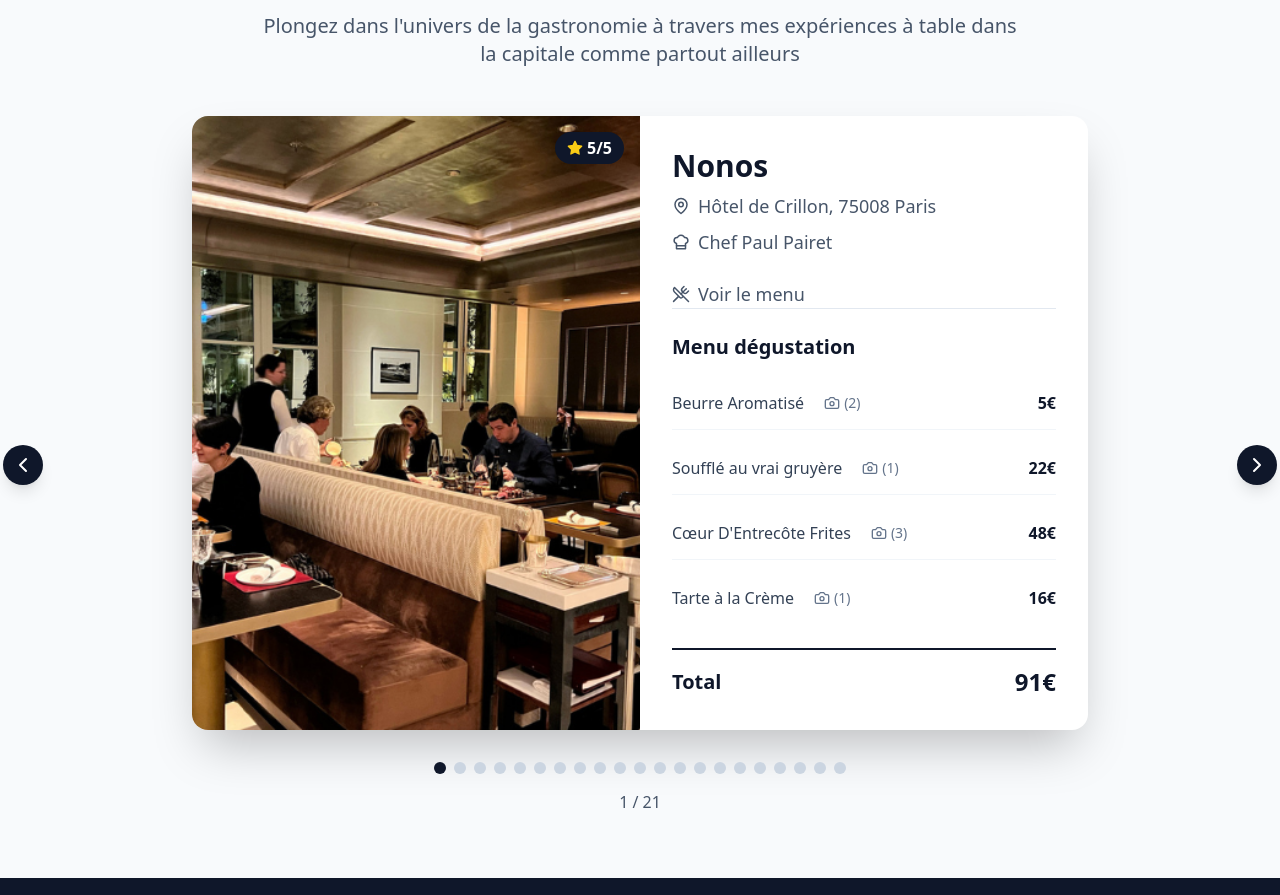
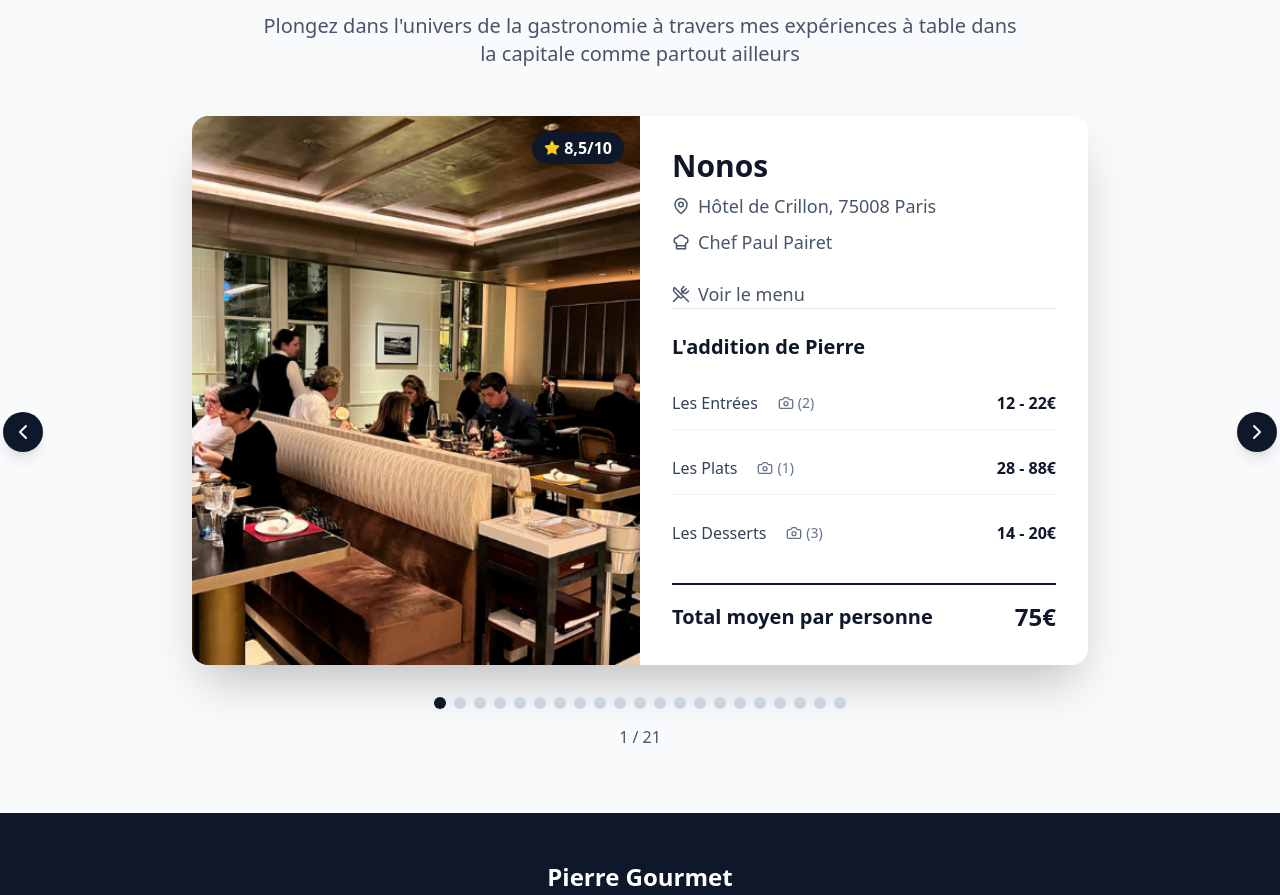
Before and after one commit to adminnono/pierre-gourmet, a React (Vite) app: page / in a window 1280 px wide. Shown: the part 680-1575 px from the top of the page. Built offline with nearby package versions, Linux system fonts and the light colour scheme.

Commit message:
Ajout total

```diff
--- a/src/components/RestaurantCard.tsx
+++ b/src/components/RestaurantCard.tsx
@@ -18,6 +18,7 @@ interface Restaurant {
   image: string;
   dishes: Dish[];
   menuUrl?: string;
+  totalPerPerson?: string;
 }
 
 interface RestaurantCardProps {
@@ -34,8 +35,6 @@ const RestaurantCard: React.FC<RestaurantCardProps> = ({ restaurant }) => {
     dishIndex: 0,
     imageIndex: 0,
   });
-
-  const total = restaurant.dishes.reduce((sum, dish) => sum + dish.price, 0);
 
   const openModal = (dishIndex: number, imageIndex: number = 0) => {
     setModalState({
@@ -89,7 +88,7 @@ const RestaurantCard: React.FC<RestaurantCardProps> = ({ restaurant }) => {
             />
             <div className="absolute top-4 right-4 bg-slate-900 text-white px-3 py-1 rounded-full flex items-center space-x-1">
               <Star size={16} className="fill-yellow-400 text-yellow-400" />
-              <span className="font-semibold">{restaurant.rating}/5</span>
+              <span className="font-semibold">{restaurant.rating}/10</span>
             </div>
           </div>
 
@@ -128,7 +127,7 @@ const RestaurantCard: React.FC<RestaurantCardProps> = ({ restaurant }) => {
             {/* Menu Section */}
             <div className="border-t border-slate-200 pt-6">
               <h4 className="text-xl font-semibold text-slate-900 mb-4">
-                Menu dégustation
+                L'addition de Pierre
               </h4>
               <div className="space-y-3">
                 {restaurant.dishes.map((dish, index) => (
@@ -160,10 +159,10 @@ const RestaurantCard: React.FC<RestaurantCardProps> = ({ restaurant }) => {
               <div className="mt-6 pt-4 border-t-2 border-slate-900">
                 <div className="flex justify-between items-center">
                   <span className="text-xl font-bold text-slate-900">
-                    Total
+                    Total moyen par personne
                   </span>
                   <span className="text-2xl font-bold text-slate-900">
-                    {total}€
+                    {restaurant.totalPerPerson || "—"}
                   </span>
                 </div>
               </div>
--- a/src/components/RestaurantCarousel.tsx
+++ b/src/components/RestaurantCarousel.tsx
@@ -4,7 +4,7 @@ import RestaurantCard from "./RestaurantCard";
 
 interface Dish {
   name: string;
-  price: number;
+  price: string;
   images: string[];
 }
 
@@ -13,10 +13,11 @@ interface Restaurant {
   name: string;
   location: string;
   chef: string;
-  rating: number;
+  rating: string;
   image: string;
   dishes: Dish[];
   menuUrl?: string;
+  totalPerPerson?: string;
 }
 
 const restaurantsData: Restaurant[] = [
@@ -25,30 +26,27 @@ const restaurantsData: Restaurant[] = [
     name: "Nonos",
     location: "Hôtel de Crillon, 75008 Paris",
     chef: "Paul Pairet",
-    rating: 5,
+    rating: "8,5",
     image: "./images/nonos.png",
+    totalPerPerson: "75€",
+
     menuUrl:
       "https://www.rosewoodhotels.com/fr/hotel-de-crillon/dining/nonos-comestibles-paul-pairet",
     dishes: [
       {
-        name: "Beurre Aromatisé",
-        price: 5,
+        name: "Les Entrées",
+        price: "12 - 22",
         images: ["", ""],
       },
       {
-        name: "Soufflé au vrai gruyère",
-        price: 22,
+        name: "Les Plats",
+        price: "28 - 88",
         images: [""],
       },
       {
-        name: "Cœur D'Entrecôte Frites",
-        price: 48,
+        name: "Les Desserts",
+        price: "14 - 20",
         images: ["", "", ""],
-      },
-      {
-        name: "Tarte à la Crème",
-        price: 16,
-        images: [""],
       },
     ],
   },
@@ -57,29 +55,25 @@ const restaurantsData: Restaurant[] = [
     name: "Le Coquillage",
     location: "Le Buot, 35350 Saint-Méloir-des-Ondes",
     chef: "Hugo Roellinger",
-    rating: 5,
+    rating: "8,5",
     image: "./images/coquillage.png",
+    totalPerPerson: "145 €",
     menuUrl: "https://www.maisons-de-bricourt.com/fr/page/le-coquillage",
     dishes: [
       {
-        name: "Légumes du potager en mille-feuille",
-        price: 85,
+        name: "Les Entrées",
+        price: "12 - 22",
         images: ["", ""],
       },
       {
-        name: "Betterave aux graines de pavot",
-        price: 65,
+        name: "Les Plats",
+        price: "28 - 88",
         images: [""],
       },
       {
-        name: "Oeuf à la coque truffé",
-        price: 90,
-        images: ["", ""],
-      },
-      {
-        name: "Tarte aux figues et miel de châtaignier",
-        price: 38,
-        images: [""],
+        name: "Les Desserts",
+        price: "14 - 20",
+        images: ["", "", ""],
       },
     ],
   },
@@ -88,29 +82,25 @@ const restaurantsData: Restaurant[] = [
     name: "Le Pincemin",
     location: "10 Bd du Roi, 78000 Versailles",
     chef: "Xavier Pincemin",
-    rating: 5,
+    rating: "8,5",
     image: "./images/pincemin.jpg",
+    totalPerPerson: "145 €",
     menuUrl: "https://xavier-pincemin.com/",
     dishes: [
       {
-        name: "Légumes du potager en mille-feuille",
-        price: 85,
+        name: "Les Entrées",
+        price: "12 - 22",
         images: ["", ""],
       },
       {
-        name: "Betterave aux graines de pavot",
-        price: 65,
+        name: "Les Plats",
+        price: "28 - 88",
         images: [""],
       },
       {
-        name: "Oeuf à la coque truffé",
-        price: 90,
-        images: ["", ""],
-      },
-      {
-        name: "Tarte aux figues et miel de châtaignier",
-        price: 38,
-        images: [""],
+        name: "Les Desserts",
+        price: "14 - 20",
+        images: ["", "", ""],
       },
     ],
   },
@@ -119,30 +109,26 @@ const restaurantsData: Restaurant[] = [
     name: "Bonhomie",
     location: "22 Rue d'Enghien, 75010 Paris",
     chef: "Quentin Mauro",
-    rating: 5,
+    rating: "8,5",
     image: "./images/bonhomie.png",
+    totalPerPerson: "60,00 €",
     menuUrl:
       "https://static1.squarespace.com/static/67226d9329a3160418259d88/t/687a9fbbfbac2f49ce242403/1752866747212/Bonhomie+Menu+semaine+30.pdf",
     dishes: [
       {
-        name: "Soupe d'artichaut à la truffe noire",
-        price: 75,
+        name: "Les Entrées",
+        price: "12 - 22",
         images: ["", ""],
       },
       {
-        name: "Saint-Jacques en nage glacée",
-        price: 85,
+        name: "Les Plats",
+        price: "28 - 88",
         images: [""],
       },
       {
-        name: "Canard Apicius aux épices",
-        price: 95,
+        name: "Les Desserts",
+        price: "14 - 20",
         images: ["", "", ""],
-      },
-      {
-        name: "Mille-feuille à la vanille",
-        price: 42,
-        images: [""],
       },
     ],
   },
@@ -151,30 +137,26 @@ const restaurantsData: Restaurant[] = [
     name: "Ischia",
     location: "14 Rue Cauchy, 75015 Paris",
     chef: "Denny Imbroisi",
-    rating: 5,
+    rating: "8,5",
     image: "./images/ischia.png",
+    totalPerPerson: "145 €",
     menuUrl:
       "https://restaurant-ischia.com/wp-content/uploads/2025/07/A3-PRINT-20250723-Menu_Ischia-exterieur.pdf",
     dishes: [
       {
-        name: "Soupe d'artichaut à la truffe noire",
-        price: 75,
+        name: "Les Entrées",
+        price: "12 - 22",
         images: ["", ""],
       },
       {
-        name: "Saint-Jacques en nage glacée",
-        price: 85,
+        name: "Les Plats",
+        price: "28 - 88",
         images: [""],
       },
       {
-        name: "Canard Apicius aux épices",
-        price: 95,
+        name: "Les Desserts",
+        price: "14 - 20",
         images: ["", "", ""],
-      },
-      {
-        name: "Mille-feuille à la vanille",
-        price: 42,
-        images: [""],
       },
     ],
   },
@@ -183,30 +165,26 @@ const restaurantsData: Restaurant[] = [
     name: "Vive",
     location: "62 Av. des Ternes, 75017 Paris",
     chef: "Stéphanie Le Quellec",
-    rating: 5,
+    rating: "8,5",
     image: "./images/vive.png",
+    totalPerPerson: "145 €",
     menuUrl:
       "https://www.vive-restaurant.com/wp-content/uploads/2025/07/NOUVELLE-CARTE-DEFINITIVE.pdf",
     dishes: [
       {
-        name: "Soupe d'artichaut à la truffe noire",
-        price: 75,
+        name: "Les Entrées",
+        price: "12 - 22",
         images: ["", ""],
       },
       {
-        name: "Saint-Jacques en nage glacée",
-        price: 85,
+        name: "Les Plats",
+        price: "28 - 88",
         images: [""],
       },
       {
-        name: "Canard Apicius aux épices",
-        price: 95,
+        name: "Les Desserts",
+        price: "14 - 20",
         images: ["", "", ""],
-      },
-      {
-        name: "Mille-feuille à la vanille",
-        price: 42,
-        images: [""],
       },
     ],
   },
@@ -215,29 +193,25 @@ const restaurantsData: Restaurant[] = [
     name: "Ora Farmhouse",
     location: "Parc des Buttes-Chaumont, 75019 Paris",
     chef: "Saayaan",
-    rating: 4,
+    rating: "8,5",
     image: "./images/ora.png",
+    totalPerPerson: "145 €",
     menuUrl: "https://orafarmhouse.com/menus/",
     dishes: [
       {
-        name: "Macaroni aux truffes et foie gras",
-        price: 98,
+        name: "Les Entrées",
+        price: "12 - 22",
         images: ["", ""],
       },
       {
-        name: "Bar de ligne en croûte d'herbes",
-        price: 78,
+        name: "Les Plats",
+        price: "28 - 88",
         images: [""],
       },
       {
-        name: "Pigeon aux épices douces",
-        price: 88,
-        images: ["", ""],
-      },
-      {
-        name: "Soufflé au Grand Marnier",
-        price: 35,
-        images: [""],
+        name: "Les Desserts",
+        price: "14 - 20",
+        images: ["", "", ""],
       },
     ],
   },
@@ -246,29 +220,25 @@ const restaurantsData: Restaurant[] = [
     name: "Monsieur Claude",
     location: "Pl. Line Renaud, 92500 Rueil-Malmaison",
     chef: "Danny Khezzar",
-    rating: 4,
+    rating: "8,5",
     image: "./images/claude.png",
+    totalPerPerson: "145 €",
     menuUrl: "https://www.monsieur-claude.fr/la-carte/",
     dishes: [
       {
-        name: "Macaroni aux truffes et foie gras",
-        price: 98,
+        name: "Les Entrées",
+        price: "12 - 22",
         images: ["", ""],
       },
       {
-        name: "Bar de ligne en croûte d'herbes",
-        price: 78,
+        name: "Les Plats",
+        price: "28 - 88",
         images: [""],
       },
       {
-        name: "Pigeon aux épices douces",
-        price: 88,
-        images: ["", ""],
-      },
-      {
-        name: "Soufflé au Grand Marnier",
-        price: 35,
-        images: [""],
+        name: "Les Desserts",
+        price: "14 - 20",
+        images: ["", "", ""],
       },
     ],
   },
@@ -277,29 +247,25 @@ const restaurantsData: Restaurant[] = [
     name: "Le Logis Sainte Catherine",
     location: "50170 Mont Saint-Michel",
     chef: "Jean Imbert",
-    rating: 4,
+    rating: "8,5",
     image: "./images/logis.png",
+    totalPerPerson: "145 €",
     menuUrl: "https://lelogissaintecatherine.com/menu",
     dishes: [
       {
-        name: "Macaroni aux truffes et foie gras",
-        price: 98,
+        name: "Les Entrées",
+        price: "12 - 22",
         images: ["", ""],
       },
       {
-        name: "Bar de ligne en croûte d'herbes",
-        price: 78,
+        name: "Les Plats",
+        price: "28 - 88",
         images: [""],
       },
       {
-        name: "Pigeon aux épices douces",
-        price: 88,
-        images: ["", ""],
-      },
-      {
-        name: "Soufflé au Grand Marnier",
-        price: 35,
-        images: [""],
+        name: "Les Desserts",
+        price: "14 - 20",
+        images: ["", "", ""],
       },
     ],
   },
@@ -308,29 +274,25 @@ const restaurantsData: Restaurant[] = [
     name: "Le Bistrot des Chefs",
     location: "29 Quai Gallieni, 92150 Suresnes",
     chef: "Candidat de Top Chef",
-    rating: 4,
+    rating: "8,5",
     image: "./images/bistrot.png",
+    totalPerPerson: "145 €",
     menuUrl: "https://www.lebistrot-des-chefs.fr/la-carte/",
     dishes: [
       {
-        name: "Macaroni aux truffes et foie gras",
-        price: 98,
+        name: "Les Entrées",
+        price: "12 - 22",
         images: ["", ""],
       },
       {
-        name: "Bar de ligne en croûte d'herbes",
-        price: 78,
+        name: "Les Plats",
+        price: "28 - 88",
         images: [""],
       },
       {
-        name: "Pigeon aux épices douces",
-        price: 88,
-        images: ["", ""],
-      },
-      {
-        name: "Soufflé au Grand Marnier",
-        price: 35,
-        images: [""],
+        name: "Les Desserts",
+        price: "14 - 20",
+        images: ["", "", ""],
       },
     ],
   },
@@ -339,29 +301,25 @@ const restaurantsData: Restaurant[] = [
     name: "Lava",
     location: "9 Rue de la Montagne, 75005 Paris",
     chef: "Wilfried Romain",
-    rating: 4,
+    rating: "8,5",
     image: "./images/lava.png",
+    totalPerPerson: "145 €",
     menuUrl: "https://www.lava-paris.com/#les-menus",
     dishes: [
       {
-        name: "Macaroni aux truffes et foie gras",
-        price: 98,
+        name: "Les Entrées",
+        price: "12 - 22",
         images: ["", ""],
       },
       {
-        name: "Bar de ligne en croûte d'herbes",
-        price: 78,
+        name: "Les Plats",
+        price: "28 - 88",
         images: [""],
       },
       {
-        name: "Pigeon aux épices douces",
-        price: 88,
-        images: ["", ""],
-      },
-      {
-        name: "Soufflé au Grand Marnier",
-        price: 35,
-        images: [""],
+        name: "Les Desserts",
+        price: "14 - 20",
+        images: ["", "", ""],
       },
     ],
   },
@@ -370,29 +328,25 @@ const restaurantsData: Restaurant[] = [
     name: "Quelque part...",
     location: "1 Rue Ambroise Thomas, 75009 Paris",
     chef: "Florian Barbarot",
-    rating: 4,
+    rating: "8,5",
     image: "./images/quelquepart.png",
+    totalPerPerson: "145 €",
     menuUrl: "https://lesabysses.quelquepart.net/le-menu/",
     dishes: [
       {
-        name: "Macaroni aux truffes et foie gras",
-        price: 98,
+        name: "Les Entrées",
+        price: "12 - 22",
         images: ["", ""],
       },
       {
-        name: "Bar de ligne en croûte d'herbes",
-        price: 78,
+        name: "Les Plats",
+        price: "28 - 88",
         images: [""],
       },
       {
-        name: "Pigeon aux épices douces",
-        price: 88,
-        images: ["", ""],
-      },
-      {
-        name: "Soufflé au Grand Marnier",
-        price: 35,
-        images: [""],
+        name: "Les Desserts",
+        price: "14 - 20",
+        images: ["", "", ""],
       },
     ],
   },
@@ -401,30 +355,26 @@ const restaurantsData: Restaurant[] = [
     name: "Louis Vuitton",
     location: "26 quai de la Mégisserie, 75001 Paris",
     chef: "Maxime Frédéric",
-    rating: 4,
+    rating: "8,5",
     image: "./images/lv.png",
+    totalPerPerson: "145 €",
     menuUrl:
       "https://fr.louisvuitton.com/fra-fr/magazine/articles/maxime-frederic-cafe",
     dishes: [
       {
-        name: "Macaroni aux truffes et foie gras",
-        price: 98,
+        name: "Les Entrées",
+        price: "12 - 22",
         images: ["", ""],
       },
       {
-        name: "Bar de ligne en croûte d'herbes",
-        price: 78,
+        name: "Les Plats",
+        price: "28 - 88",
         images: [""],
       },
       {
-        name: "Pigeon aux épices douces",
-        price: 88,
-        images: ["", ""],
-      },
-      {
-        name: "Soufflé au Grand Marnier",
-        price: 35,
-        images: [""],
+        name: "Les Desserts",
+        price: "14 - 20",
+        images: ["", "", ""],
       },
     ],
   },
@@ -433,30 +383,26 @@ const restaurantsData: Restaurant[] = [
     name: "Yaya",
     location: "33 avenue Secretan, 75019 Paris",
     chef: "Juan Arbelaez",
-    rating: 4,
+    rating: "8,5",
     image: "./images/yaya.png",
+    totalPerPerson: "145 €",
     menuUrl:
       "https://www.yayarestaurant.com/_files/ugd/c2e4f8_29a72d3da0b849019292b428c8047b4f.pdf",
     dishes: [
       {
-        name: "Macaroni aux truffes et foie gras",
-        price: 98,
+        name: "Les Entrées",
+        price: "12 - 22",
         images: ["", ""],
       },
       {
-        name: "Bar de ligne en croûte d'herbes",
-        price: 78,
+        name: "Les Plats",
+        price: "28 - 88",
         images: [""],
       },
       {
-        name: "Pigeon aux épices douces",
-        price: 88,
-        images: ["", ""],
-      },
-      {
-        name: "Soufflé au Grand Marnier",
-        price: 35,
-        images: [""],
+        name: "Les Desserts",
+        price: "14 - 20",
+        images: ["", "", ""],
       },
     ],
   },
@@ -465,30 +411,26 @@ const restaurantsData: Restaurant[] = [
     name: "Starving Club",
     location: "35 boulevard Haussmann, 75009 Paris",
     chef: "Thibaut Spiwack",
-    rating: 4,
+    rating: "8,5",
     image: "./images/starving.png",
+    totalPerPerson: "145 €",
     menuUrl:
       "https://starvingclub.fr/wp-content/uploads/2024/10/A4-plie-Pasteur-Octobre-2024-V2.pdf",
     dishes: [
       {
-        name: "Macaroni aux truffes et foie gras",
-        price: 98,
+        name: "Les Entrées",
+        price: "12 - 22",
         images: ["", ""],
       },
       {
-        name: "Bar de ligne en croûte d'herbes",
-        price: 78,
+        name: "Les Plats",
+        price: "28 - 88",
         images: [""],
       },
       {
-        name: "Pigeon aux épices douces",
-        price: 88,
-        images: ["", ""],
-      },
-      {
-        name: "Soufflé au Grand Marnier",
-        price: 35,
-        images: [""],
+        name: "Les Desserts",
+        price: "14 - 20",
+        images: ["", "", ""],
       },
     ],
   },
@@ -497,29 +439,25 @@ const restaurantsData: Restaurant[] = [
     name: "MoSugo",
     location: "22 Rue Raymond Losserand, 75014 Paris",
     chef: "Mory Sakho",
-    rating: 4,
+    rating: "8,5",
     image: "./images/mosugo.png",
+    totalPerPerson: "145 €",
     menuUrl: "https://mosugo.com/menus/",
     dishes: [
       {
-        name: "Macaroni aux truffes et foie gras",
-        price: 98,
+        name: "Les Entrées",
+        price: "12 - 22",
         images: ["", ""],
       },
       {
-        name: "Bar de ligne en croûte d'herbes",
-        price: 78,
+        name: "Les Plats",
+        price: "28 - 88",
         images: [""],
       },
       {
-        name: "Pigeon aux épices douces",
-        price: 88,
-        images: ["", ""],
-      },
-      {
-        name: "Soufflé au Grand Marnier",
-        price: 35,
-        images: [""],
+        name: "Les Desserts",
+        price: "14 - 20",
+        images: ["", "", ""],
       },
     ],
   },
@@ -528,29 +466,25 @@ const restaurantsData: Restaurant[] = [
     name: "Liquide",
     location: "39 Rue de l'Arbre Sec, 75001 Paris",
     chef: "Matthias Marc",
-    rating: 4,
+    rating: "8,5",
     image: "./images/liquide.png",
+    totalPerPerson: "145 €",
     menuUrl: "https://www.liquide.paris/la-carte/",
     dishes: [
       {
-        name: "Macaroni aux truffes et foie gras",
-        price: 98,
+        name: "Les Entrées",
+        price: "12 - 22",
         images: ["", ""],
       },
       {
-        name: "Bar de ligne en croûte d'herbes",
-        price: 78,
+        name: "Les Plats",
+        price: "28 - 88",
         images: [""],
       },
       {
-        name: "Pigeon aux épices douces",
-        price: 88,
-        images: ["", ""],
-      },
-      {
-        name: "Soufflé au Grand Marnier",
-        price: 35,
-        images: [""],
+        name: "Les Desserts",
+        price: "14 - 20",
+        images: ["", "", ""],
       },
     ],
   },
@@ -559,29 +493,25 @@ const restaurantsData: Restaurant[] = [
     name: "Panade",
     location: "35 Rue Violet, 75015 Paris",
     chef: "Merouan Bounekraf",
-    rating: 4,
+    rating: "8,5",
     image: "./images/panade.png",
+    totalPerPerson: "145 €",
     menuUrl: "https://www.panade-paris.fr/#nos-produits",
     dishes: [
       {
-        name: "Macaroni aux truffes et foie gras",
-        price: 98,
+        name: "Les Entrées",
+        price: "12 - 22",
         images: ["", ""],
       },
       {
-        name: "Bar de ligne en croûte d'herbes",
-        price: 78,
+        name: "Les Plats",
+        price: "28 - 88",
         images: [""],
       },
       {
-        name: "Pigeon aux épices douces",
-        price: 88,
-        images: ["", ""],
-      },
-      {
-        name: "Soufflé au Grand Marnier",
-        price: 35,
-        images: [""],
+        name: "Les Desserts",
+        price: "14 - 20",
+        images: ["", "", ""],
       },
     ],
   },
@@ -590,29 +520,25 @@ const restaurantsData: Restaurant[] = [
     name: "Restaurant & Bar 19.20",
     location: "33 Av. George V, 75008 Paris",
     chef: "Norbert Tarayre",
-    rating: 4,
+    rating: "8,5",
     image: "./images/19.20.png",
+    totalPerPerson: "145 €",
     menuUrl: "https://www.19-20paris.fr/menus",
     dishes: [
       {
-        name: "Macaroni aux truffes et foie gras",
-        price: 98,
+        name: "Les Entrées",
+        price: "12 - 22",
         images: ["", ""],
       },
       {
-        name: "Bar de ligne en croûte d'herbes",
-        price: 78,
+        name: "Les Plats",
+        price: "28 - 88",
         images: [""],
       },
       {
-        name: "Pigeon aux épices douces",
-        price: 88,
-        images: ["", ""],
-      },
-      {
-        name: "Soufflé au Grand Marnier",
-        price: 35,
-        images: [""],
+        name: "Les Desserts",
+        price: "14 - 20",
+        images: ["", "", ""],
       },
     ],
   },
@@ -621,29 +547,25 @@ const restaurantsData: Restaurant[] = [
     name: "Pierre Sang",
     location: "55 Rue Oberkampf, 75011 Paris",
     chef: "Pierre Sang",
-    rating: 4,
+    rating: "8,5",
     image: "./images/pierre.png",
+    totalPerPerson: "145 €",
     menuUrl: "https://pierresang.com/in-oberkampf/",
     dishes: [
       {
-        name: "Macaroni aux truffes et foie gras",
-        price: 98,
+        name: "Les Entrées",
+        price: "12 - 22",
         images: ["", ""],
       },
       {
-        name: "Bar de ligne en croûte d'herbes",
-        price: 78,
+        name: "Les Plats",
+        price: "28 - 88",
         images: [""],
       },
       {
-        name: "Pigeon aux épices douces",
-        price: 88,
-        images: ["", ""],
-      },
-      {
-        name: "Soufflé au Grand Marnier",
-        price: 35,
-        images: [""],
+        name: "Les Desserts",
+        price: "14 - 20",
+        images: ["", "", ""],
       },
     ],
   },
@@ -652,29 +574,25 @@ const restaurantsData: Restaurant[] = [
     name: "Meida",
     location: "93400 Saint-Ouen-sur-Seine",
     chef: "Mohamed Cheikh",
-    rating: 4,
+    rating: "8,5",
     image: "./images/meida.png",
+    totalPerPerson: "145 €",
     menuUrl: "https://www.meida.fr/menus-carte/",
     dishes: [
       {
-        name: "Macaroni aux truffes et foie gras",
-        price: 98,
+        name: "Les Entrées",
+        price: "12 - 22",
         images: ["", ""],
       },
       {
-        name: "Bar de ligne en croûte d'herbes",
-        price: 78,
+        name: "Les Plats",
+        price: "28 - 88",
         images: [""],
       },
       {
-        name: "Pigeon aux épices douces",
-        price: 88,
-        images: ["", ""],
-      },
-      {
-        name: "Soufflé au Grand Marnier",
-        price: 35,
-        images: [""],
+        name: "Les Desserts",
+        price: "14 - 20",
+        images: ["", "", ""],
       },
     ],
   },
```
